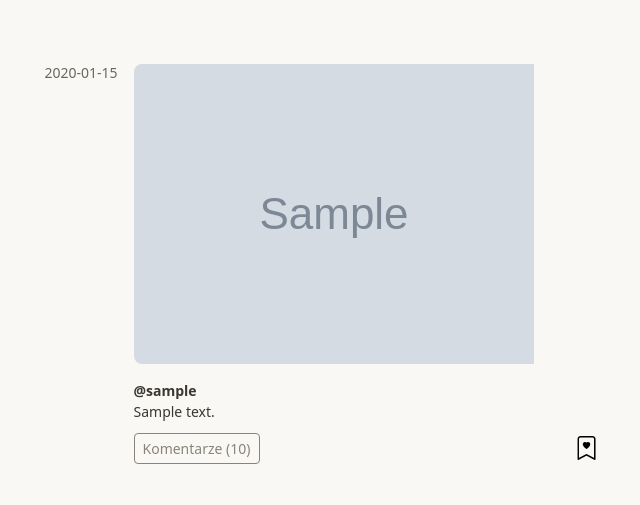
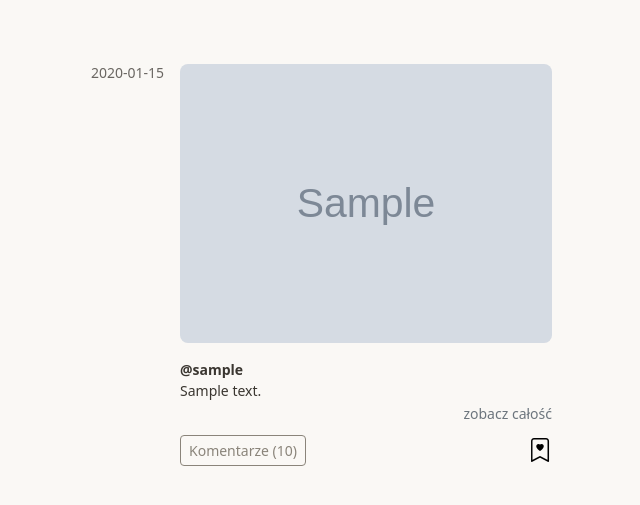
Before and after one commit to zuzannagasior/readmates, a Flask app: page / in a window 1280 px wide. Shown: the part 72-577 px from the top of the page, without its empty margins (274-914 px from the left). Run offline with Flask 3, Linux system fonts and the light colour scheme; the visitor is signed in with stand-in values (Sample User, id 1); tables that the repository leaves empty hold one stand-in row (values such as "Sample post"); grey boxes marked "Sample" are stand-in pictures; some libraries are stand-ins or nearby versions; some web fonts are replaced.

Commit message:
feat: add show post btn to home page

```diff
--- a/static/css/styles.css
+++ b/static/css/styles.css
@@ -238,3 +238,28 @@ input:focus-visible, textarea:focus-visible {
     max-height: 500px;
     object-fit: contain;
 }
+
+.read-more-link {
+  display: inline-flex;
+  color: #6c757d;
+  text-decoration: none;
+  font-size: inherit;
+  margin-top: 2px;
+  margin-left: auto;
+}
+
+.read-more-link:hover {
+  color: #000;
+  text-decoration: underline;
+}
+
+
+/* utils */
+
+.truncate-long-text {
+  display: -webkit-box;
+  -webkit-line-clamp: 6;
+  -webkit-box-orient: vertical;
+  overflow: hidden;
+  text-overflow: ellipsis;
+}
--- a/templates/home.html
+++ b/templates/home.html
@@ -7,7 +7,7 @@
 <div id="posts-container" class="d-flex flex-column gap-5 justify-content-center align-items-center" role="list"
     data-has-more="{{ 'true' if has_more else 'false' }}">
     {% for post in posts %}
-    <article class="position-relative col-md-5 small" role="listitem">
+    <article class="position-relative col-md-4 small" role="listitem">
         <div class="text-muted flex-shrink-0 article-date">
             {{ post.created_at.strftime('%Y-%m-%d') }}
         </div>
@@ -17,14 +17,14 @@
             </div>
             <a href="{{ url_for('user', username=post.author.username) }}"
                 class="text-decoration-none text-dark fw-bold">@{{ post.author.username }}</a>
-            <div>{{ post.content | safe }}</div>
+            <div class="truncate-long-text">{{ post.content | safe }}</div>
+            <a href="{{ url_for('show_post', id=post.id) }}" class="read-more-link">zobacz całość</a>
         </div>
-        <div class="d-flex justify-content-between mt-2 align-items-center">
+        <div class=" d-flex justify-content-between mt-2 align-items-center">
             <button class="btn btn-sm btn-outline-secondary comments-btn" data-bs-toggle="offcanvas"
                 data-bs-target="#commentsPanel" data-post-id="{{ post.id }}">
                 Komentarze (10)
             </button>
-
             <button class="save-post-btn">
                 <i class="bi bi-bookmark-heart"></i>
             </button>
```
